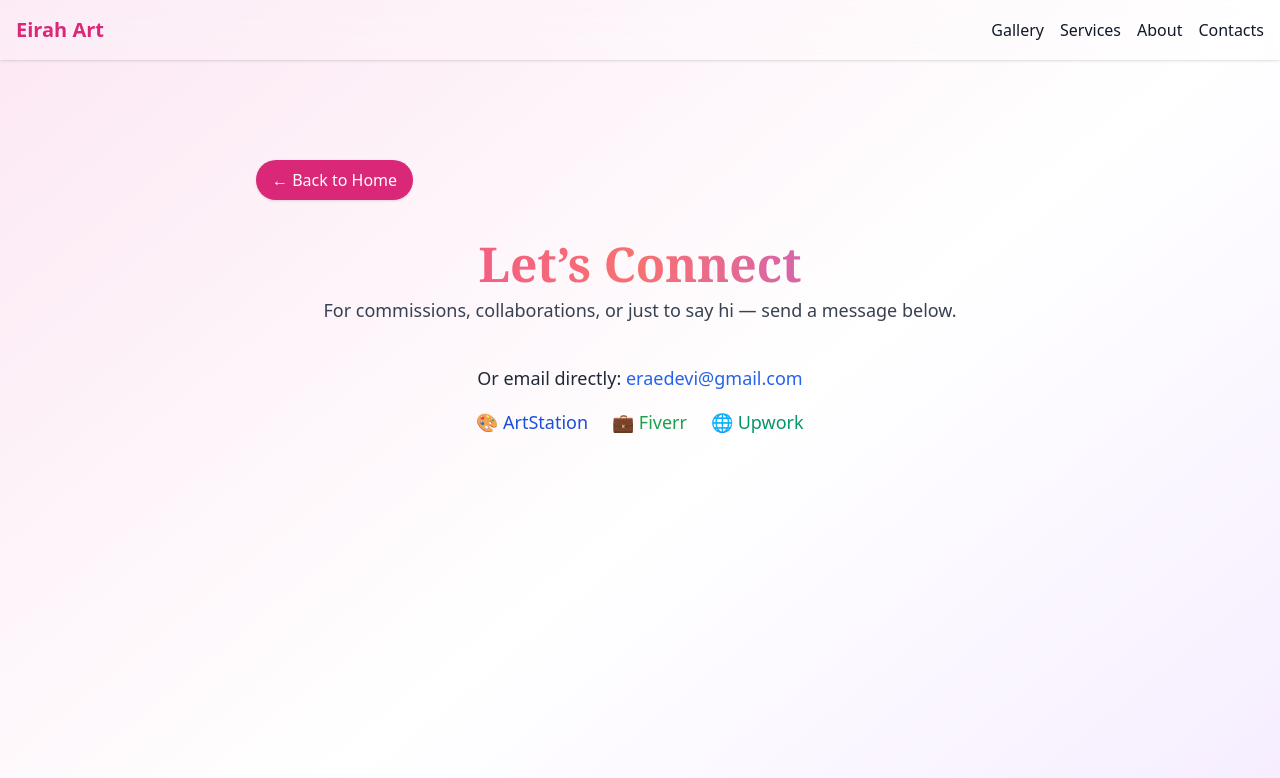
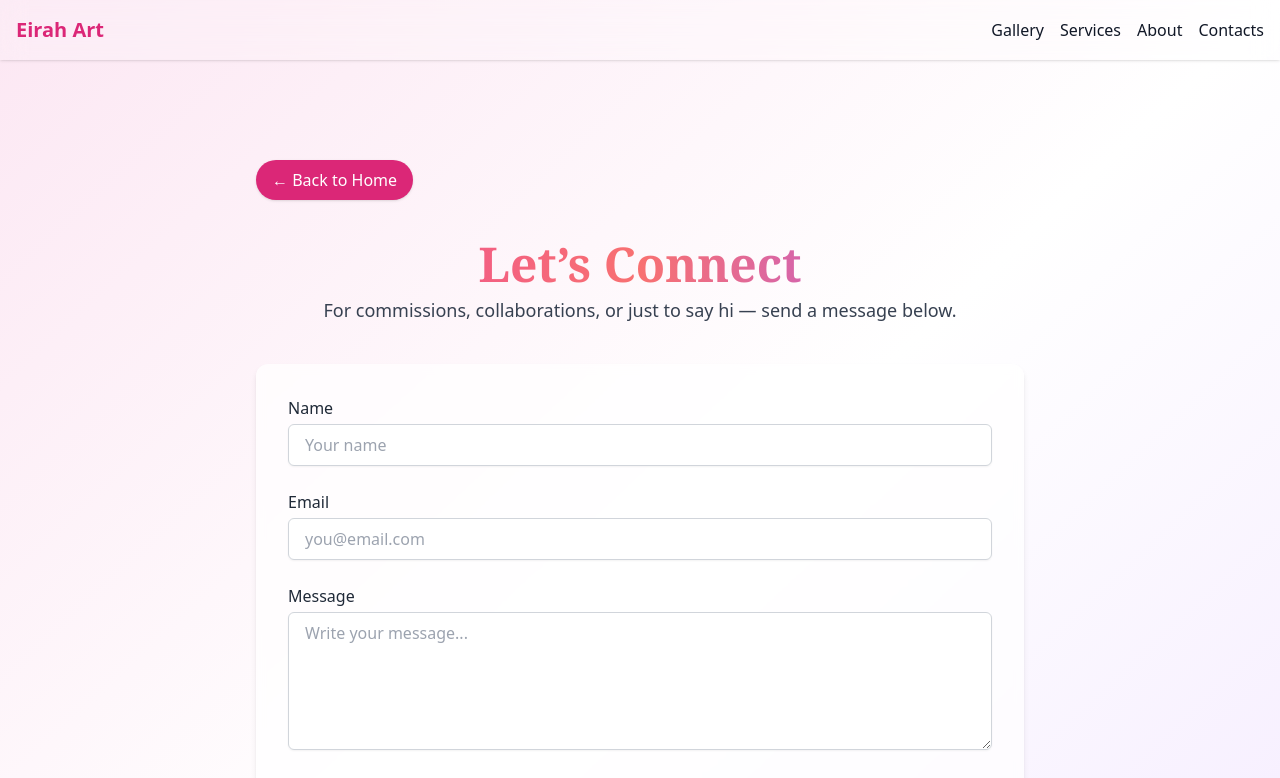
Before and after one commit to Naperality/era_portfolio, a Next.js app: page /contact in a window 1280 px wide. Shown: the top 778 px of the page. Built offline with nearby package versions, Linux system fonts and the light colour scheme.

Commit message:
Redesign

```diff
--- a/app/contact/page.tsx
+++ b/app/contact/page.tsx
@@ -41,7 +41,58 @@ export default function ContactPage() {
           </p>
         </div>
 
+        {/* Contact Form */}
+        <form
+          action="https://formspree.io/f/xgvynwjv"
+          method="POST"
+          onSubmit={(e) => {
+            setTimeout(() => {
+              (e.target as HTMLFormElement).reset();
+            }, 100);
+          }}
+          className="space-y-6 bg-white/70 backdrop-blur-sm p-8 rounded-xl shadow-md"
+        >
+          <div>
+            <label className="block mb-1 text-gray-800 font-medium">Name</label>
+            <input
+              type="text"
+              name="name"
+              placeholder="Your name"
+              required
+              className="w-full px-4 py-2 border border-gray-300 rounded-md shadow-sm focus:outline-none focus:ring-2 focus:ring-pink-400"
+            />
+          </div>
+          <div>
+            <label className="block mb-1 text-gray-800 font-medium">Email</label>
+            <input
+              type="email"
+              name="email"
+              placeholder="you@email.com"
+              required
+              className="w-full px-4 py-2 border border-gray-300 rounded-md shadow-sm focus:outline-none focus:ring-2 focus:ring-pink-400"
+            />
+          </div>
+          <div>
+            <label className="block mb-1 text-gray-800 font-medium">Message</label>
+            <textarea
+              name="message"
+              placeholder="Write your message..."
+              rows={5}
+              required
+              className="w-full px-4 py-2 border border-gray-300 rounded-md shadow-sm focus:outline-none focus:ring-2 focus:ring-pink-400"
+            />
+          </div>
 
+          {/* Optional: reCAPTCHA support */}
+          {/* <input type="hidden" name="_captcha" value="false" /> */}
+
+          <button
+            type="submit"
+            className="w-full py-3 bg-gradient-to-r from-pink-500 to-purple-500 text-white rounded-full hover:from-pink-600 hover:to-purple-600 shadow-lg transition"
+          >
+            Send Message
+          </button>
+        </form>
 
         {/* Direct Email + Socials */}
         <div className="text-center mt-8 space-y-4">
```
